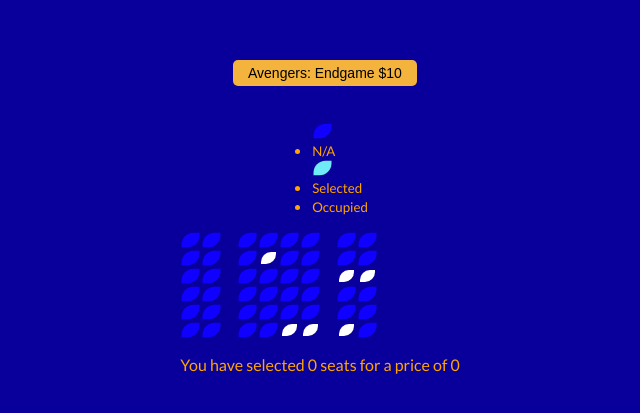
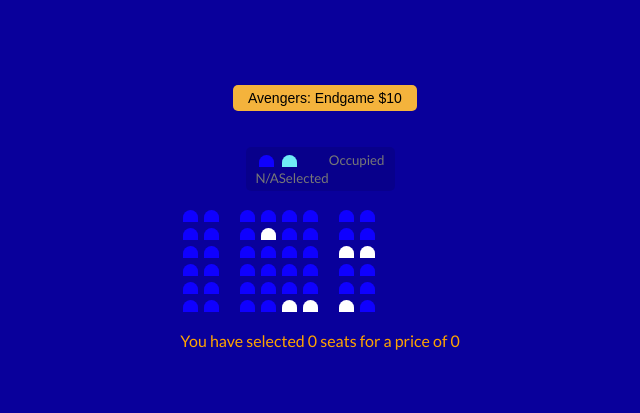
Before and after one commit to meredithajones/MovieSeatBooking, a plain HTML site: page index.html in a window 1280 px wide. Shown: the part 185-598 px from the top of the page, without its empty margins (320-960 px from the left). Drawn offline with Linux system fonts and the light colour scheme.

Commit message:
Added styling to class of showcase for seat selection visuals

```diff
--- a/style.css
+++ b/style.css
@@ -39,7 +39,7 @@ body {
     width:15px;
     margin: 3px;
     border-top-left-radius: 10px;
-    border-bottom-right-radius: 10px;
+    border-top-right-radius: 10px;
 }
 
 .seat.selected {
@@ -58,9 +58,24 @@ body {
     margin-left: 18px;
   }
 
- .seat:not(.occupied) {
+ .seat:not(.occupied):hover {
       cursor: pointer;
       transform: scale(1.2);
+  }
+
+  .showcase .seat:not(.occupied):hover {
+      cursor: default;
+      transform: scale(1);
+  }
+
+  .showcase {
+      background: rgba(0,0,0, 0.1);
+        padding: 5px 10px;
+        border-radius: 5px;
+        color: #777;
+        list-style-type: none;
+        display: flex;
+        justify-content: space-between;
   }
 
 .row {
```
